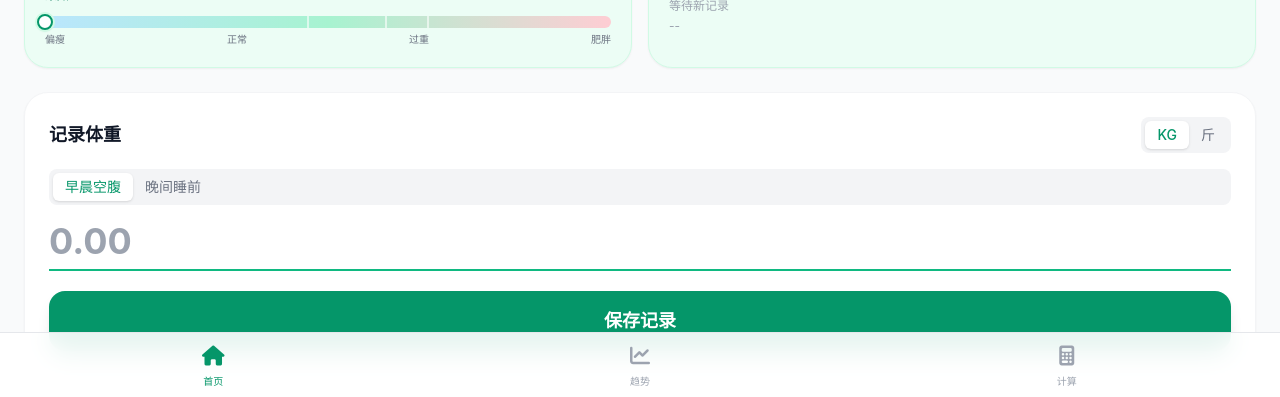
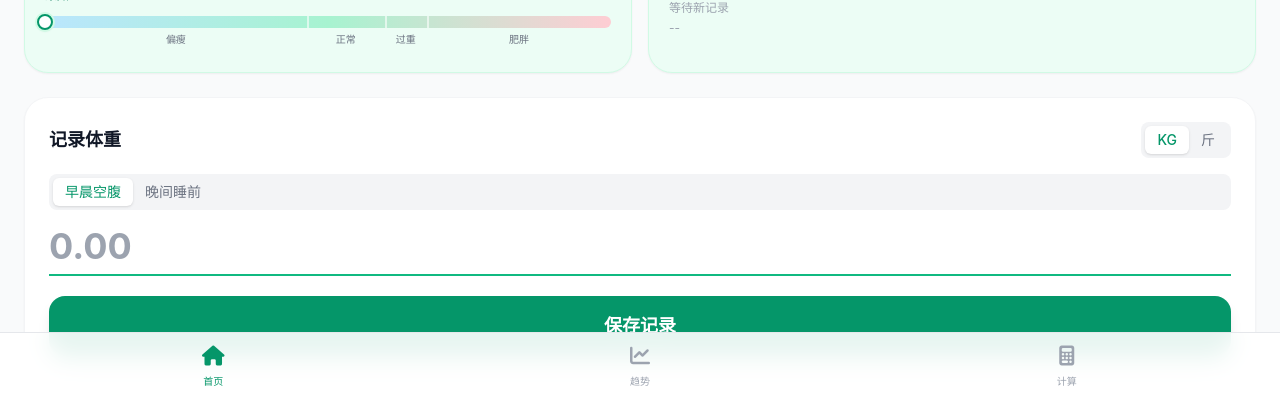
Before and after one commit to Liam-Wei/weight, a plain HTML site: page index.html in a window 1280 px wide. Shown: the part 403-800 px from the top of the page. Drawn offline with nearby package versions, Linux system fonts and the light colour scheme; no server answers.

Commit message:
更新代码

```diff
--- a/index.html
+++ b/index.html
@@ -94,11 +94,12 @@
                                 <div id="bmi-tick-27" class="absolute w-[2px] h-full bg-white/60" style="left: 67.5%;"></div>
                             </div>
                         </div>
-                        <div class="flex justify-between text-[10px] text-gray-500 mt-1">
-                            <span>偏瘦</span>
-                            <span>正常</span>
-                            <span>过重</span>
-                            <span>肥胖</span>
+                        <div class="relative h-5 text-[10px] text-gray-500 mt-1">
+                            <!-- 标签按实际区间中点定位 -->
+                            <span class="absolute left-[23.125%] -translate-x-1/2">偏瘦</span>
+                            <span class="absolute left-[53.125%] -translate-x-1/2">正常</span>
+                            <span class="absolute left-[63.75%] -translate-x-1/2">过重</span>
+                            <span class="absolute left-[83.75%] -translate-x-1/2">肥胖</span>
                         </div>
                     </div>
                 </div>
@@ -425,6 +426,8 @@
             lastRecordTime: document.getElementById('last-record-time'),
             displayBMI: document.getElementById('display-bmi'),
             bmiStatus: document.getElementById('bmi-status'),
+            bmiNext: document.getElementById('bmi-next'),
+            bmiProgressIndicator: document.getElementById('bmi-progress-indicator'),
             recentList: document.getElementById('recent-list'),
             inputWeight: document.getElementById('input-weight'),
             calcInput: document.getElementById('calc-input'),
```
